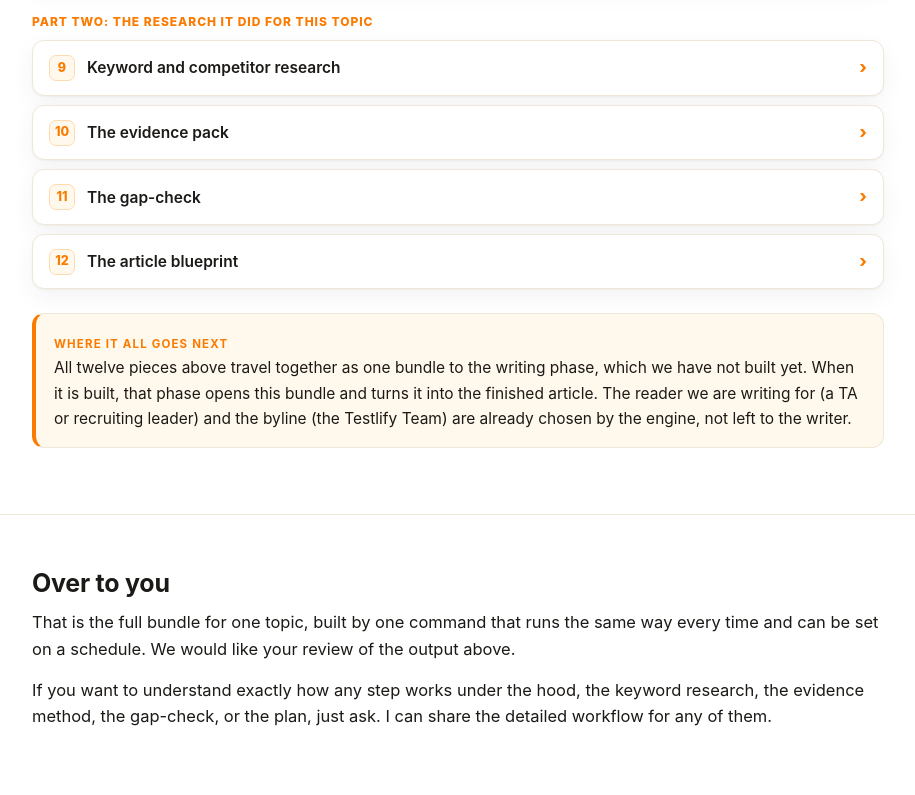
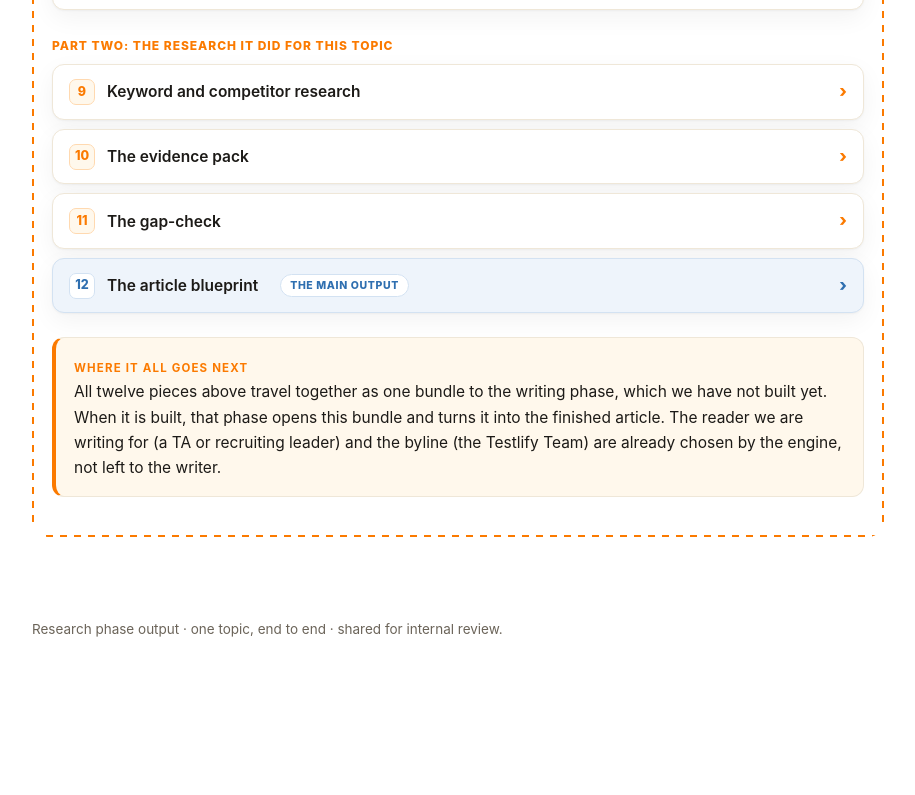
Before and after one commit to Devanshindian/research-review-193d1d0c, a plain HTML site: page index.html in a window 1280 px wide. Shown: the part 1976-2771 px from the top of the page, without its empty margins (182-1097 px from the left). After the commit the page ends 2671 px from the top, so only its background shows below. Drawn offline with Linux system fonts and the light colour scheme.

Commit message:
Animated dashed border around bundle; blueprint highlighted (blue) with internal-links + per-section-keyword detail; remove Over-to-you

```diff
--- a/index.html
+++ b/index.html
@@ -70,6 +70,30 @@
     background:var(--wash); border:1px solid var(--orange-soft); border-radius:100px; padding:6px 14px; font-size:13.5px; margin-top:10px;}
   .detail-link:hover{background:var(--orange-soft);}
   .groupname{font-size:12px; font-weight:800; letter-spacing:.08em; text-transform:uppercase; color:var(--orange); margin:26px 0 4px;}
+  .groupname:first-child{margin-top:6px;}
+
+  /* animated dashed border around the whole bundle (marching ants) */
+  .marching{position:relative; padding:24px 20px 22px; border-radius:16px; background-color:transparent;
+    background-image:
+      linear-gradient(90deg, var(--orange) 50%, transparent 50%),
+      linear-gradient(90deg, var(--orange) 50%, transparent 50%),
+      linear-gradient(0deg, var(--orange) 50%, transparent 50%),
+      linear-gradient(0deg, var(--orange) 50%, transparent 50%);
+    background-repeat:repeat-x, repeat-x, repeat-y, repeat-y;
+    background-size:14px 2px, 14px 2px, 2px 14px, 2px 14px;
+    background-position:0 0, 0 100%, 0 0, 100% 0;
+    animation:marching 1s infinite linear;}
+  @keyframes marching{100%{background-position:14px 0, -14px 100%, 0 -14px, 100% 14px;}}
+  @media(prefers-reduced-motion:reduce){.marching{animation:none;}}
+
+  /* the blueprint: the main output, highlighted in blue */
+  .item.hero{background:var(--blue); border-color:var(--blue-line);}
+  .item.hero[open]{border-color:var(--blue-ink);}
+  .item.hero summary .n{background:#fff; border-color:var(--blue-line); color:var(--blue-ink);}
+  .item.hero summary .arw{color:var(--blue-ink);}
+  .item.hero .kres{background:#fff; border-color:var(--blue-line);}
+  .hero-tag{font-size:10.5px; font-weight:800; letter-spacing:.06em; text-transform:uppercase; color:var(--blue-ink);
+    background:#fff; border:1px solid var(--blue-line); border-radius:100px; padding:2px 9px; margin-left:10px;}
 
   footer{padding:34px 0 54px; color:var(--muted); font-size:13.5px;}
   @media(max-width:760px){ .steps{grid-template-columns:1fr 1fr;} .item .body{padding-left:18px;} }
@@ -91,7 +115,6 @@
     <a href="#recap">The recap</a>
     <a href="#how">How it runs</a>
     <a href="#bundle">The bundle</a>
-    <a href="#close">Over to you</a>
   </div>
 </nav>
 
@@ -136,6 +159,7 @@
     <b>rulebook</b> every article follows, then the <b>research</b> done for this topic. Click any item to read what
     it is and what it does. The link inside opens the full document in a new tab.</p>
 
+    <div class="marching">
     <div class="groupname">Part one: the writer's rulebook (the same for every article)</div>
 
     <details class="item"><summary><span class="n">1</span><span class="tl">Voice</span><span class="arw">›</span></summary>
@@ -289,14 +313,16 @@
         <a class="detail-link" href="gap.html" target="_blank" rel="noopener">See the full gap-check ↗</a>
       </div></details>
 
-    <details class="item"><summary><span class="n">12</span><span class="tl">The article blueprint</span><span class="arw">›</span></summary>
+    <details class="item hero"><summary><span class="n">12</span><span class="tl">The article blueprint</span><span class="hero-tag">the main output</span><span class="arw">›</span></summary>
       <div class="body">
-        <p>Where it all comes together. How it is built:</p>
+        <p>Where it all comes together, and the most important piece of the bundle. How it is built:</p>
         <ul>
           <li>It breaks every source into small cards, one idea each.</li>
           <li>It scores each card against our angle and drops the off-topic ones, so the article stays on point.</li>
           <li>It groups the surviving cards into sections, so each idea sits in exactly one place, and names each section.</li>
-          <li>It hangs the evidence, the internal and external links, and a target keyword onto each section.</li>
+          <li>Each section gets its own target keyword, chosen for low difficulty and healthy search volume, so more of the article can rank, not just the top of it.</li>
+          <li>It also pulls in Testlify's own relevant pages as internal links under each section. That gives the article ready-made links back to our existing content, which strengthens both the research and our SEO.</li>
+          <li>It attaches the supporting evidence and the outside sources to each section too, ready to cite.</li>
           <li>The result is a section-by-section plan the writer opens and writes from, with nothing left to hunt for.</li>
         </ul>
         <div class="kres"><div class="kt">Key results for this topic</div><ul>
@@ -312,17 +338,7 @@
     All twelve pieces above travel together as one bundle to the writing phase, which we have not built yet. When it
     is built, that phase opens this bundle and turns it into the finished article. The reader we are writing for (a TA
     or recruiting leader) and the byline (the Testlify Team) are already chosen by the engine, not left to the writer.</div>
-  </div>
-</section>
-
-<!-- CLOSE -->
-<section id="close">
-  <div class="wrap">
-    <h2>Over to you</h2>
-    <p>That is the full bundle for one topic, built by one command that runs the same way every time and can be set
-    on a schedule. We would like your review of the output above.</p>
-    <p>If you want to understand exactly how any step works under the hood, the keyword research, the evidence
-    method, the gap-check, or the plan, just ask. I can share the detailed workflow for any of them.</p>
+    </div>
   </div>
 </section>
 
```
